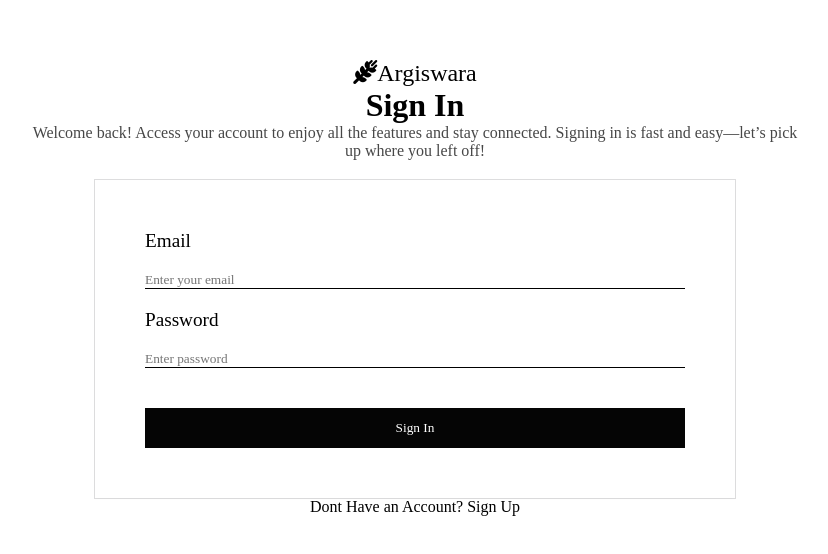
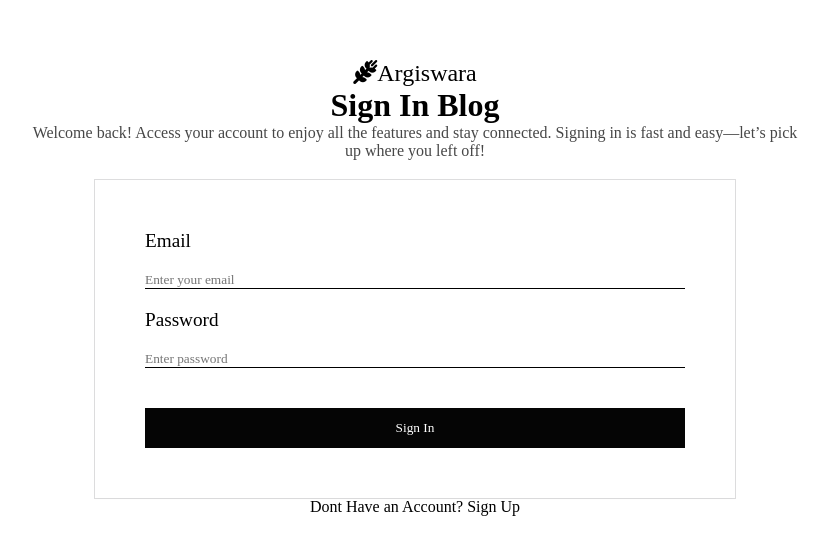
Before and after one commit to alik95997/Argiswara-Blog-App, a plain HTML site: page index.html in a window 1280 px wide. Shown: the part 122-676 px from the top of the page, without its empty margins (225-1053 px from the left). Drawn offline with Linux system fonts and the light colour scheme; a web font is replaced by a local one.

Commit message:
Update index.html

```diff
--- a/index.html
+++ b/index.html
@@ -4,7 +4,7 @@
 <head>
     <meta charset="UTF-8">
     <meta name="viewport" content="width=device-width, initial-scale=1.0">
-    <title>Learn Firebase</title>
+    <title>Sign In</title>
     <link rel="stylesheet" href="styles.css">
     <link rel="stylesheet" href="https://cdnjs.cloudflare.com/ajax/libs/font-awesome/6.7.2/css/all.min.css"
         integrity="sha512-Evv84Mr4kqVGRNSgIGL/F/aIDqQb7xQ2vcrdIwxfjThSH8CSR7PBEakCr51Ck+w+/U6swU2Im1vVX0SVk9ABhg=="
@@ -15,7 +15,7 @@
     <div class="main">
         <div class="signin-heading">
             <a href="" class="logo"><i class="fa-solid fa-wheat-awn"></i>Argiswara</a>
-            <h1>Sign In</h1>
+            <h1>Sign In Blog</h1>
             <p>Welcome back! Access your account to enjoy all the features and stay connected. Signing in is fast and
                 easy—let’s pick up where you left off!</p>
         </div>
```
